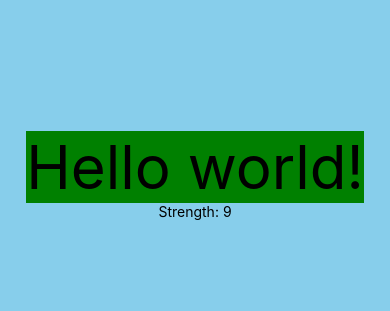
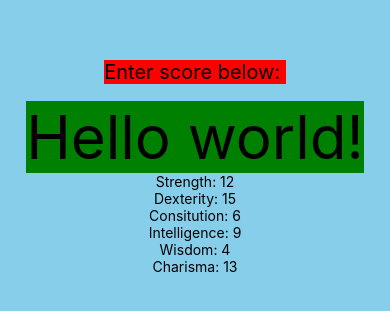
Before and after one commit to kyrrahnork/dice3, a React Native app: screen / in a window 390 px wide. Shown: the part 255-566 px from the top of the page. Built offline with nearby package versions, Linux system fonts and the light colour scheme.

Commit message:
adds 4 6 sided dice rolls

```diff
--- a/App.js
+++ b/App.js
@@ -14,19 +14,42 @@ export default class App extends Component {
   //   }
   // }
   state = {
-      strength : 9,
+      strength : this.GenerateAbilityScore(),
+      dexterity : this.GenerateAbilityScore(),
+      consitution : this.GenerateAbilityScore(),
+      intelligence : this.GenerateAbilityScore(),
+      wisdom : this.GenerateAbilityScore(),
+      charisma : this.GenerateAbilityScore()
+
+  }
+
+  GenerateAbilityScore(){
+    var firstDie = (Math.floor(Math.random()*6)+1);
+    var secondDie = (Math.floor(Math.random()*6)+1);
+    var thirdDie = (Math.floor(Math.random()*6)+1);
+    var forthDie = (Math.floor(Math.random()*6)+1);
+    var lowest = Math.min(firstDie, secondDie, thirdDie, forthDie);
+    var sum = (firstDie + secondDie + thirdDie + forthDie) - lowest;
+
+    return(sum);
   }
 
   render() {
     return (
       <View style={styles.container}>
+        <Text style={styles.entry}>Enter score below: </Text>
         <TextInput
           onChangeText={(text) => this.setState({
             strength : text
           })}
         />
-        <Text style={styles.red}>Hello world!</Text>
+        <Text style={styles.green}>Hello world!</Text>
         <Text>Strength: {this.state.strength}</Text>
+        <Text>Dexterity: {this.state.dexterity}</Text>
+        <Text>Consitution: {this.state.consitution}</Text>
+        <Text>Intelligence: {this.state.intelligence}</Text>
+        <Text>Wisdom: {this.state.wisdom}</Text>
+        <Text>Charisma: {this.state.charisma}</Text>
       </View>
     );
   }
@@ -39,8 +62,14 @@ const styles = StyleSheet.create({
     alignItems: 'center',
     backgroundColor: 'skyblue',
   },
-  red: {
+  green: {
     backgroundColor: 'green',
     fontSize: 60,
+  },
+  entry: {
+    backgroundColor: 'red',
+    fontSize: 20,
+    color:'black',
   }
+
 });
```
